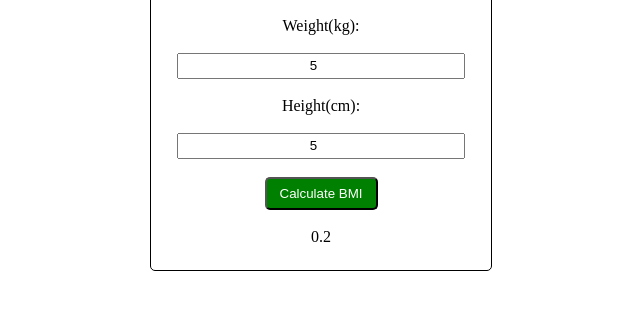
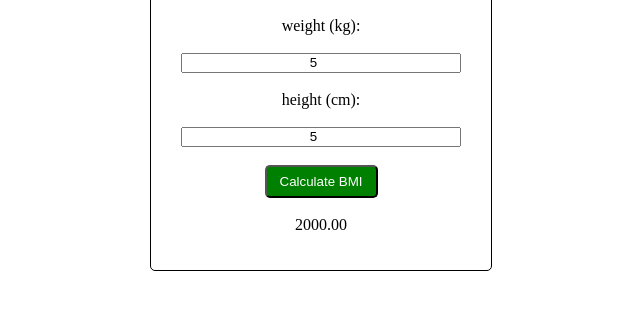
Before and after one commit to Ansh-Choudhary-1/MINI-PROJECTS-WEB-D, a plain HTML site: page BMI-CALCULATOR/index.html in a window 1280 px wide. Both pictures are taken after typing "5", "5" into the empty fields and a click on the button "Calculate BMI". Shown: the part 79-388 px from the top of the page, without its empty margins (327-967 px from the left). Drawn offline with Linux system fonts and the light colour scheme.

Commit message:
index.html

```diff
--- a/BMI-CALCULATOR/index.html
+++ b/BMI-CALCULATOR/index.html
@@ -1,4 +1,3 @@
-<!DOCTYPE html>
 <html>
 <head>
 	<link rel="stylesheet" type="text/css" href="style.css">
@@ -10,27 +9,29 @@
 	<div id ="bmiCalculator">
 		<h2>BMI Calculator</h2>
 		<div class = "weight-input">
-			<label for = "weight">Weight(kg):</label><br><br>
-			<input type = "number" id = "weight" placeholder="Weight in kilograms"><br><br>
+			<label for = "weight">weight (kg):</label><br><br>
+			<input type = "number" id = "weight" placeholder="weight in kilograms"><br><br>
 		</div>
 		<div class = "height-input">
-			<label for = "height">Height(cm):</label><br><br>
-			<input type = "number" id = "height" placeholder = "Height in centimeters"><br><br>
+			<label for = "height">height (cm):</label><br><br>
+			<input type = "number" id = "height" placeholder = "height in centimeters"><br><br>
 		</div>
-		<button id = "btn">Calculate BMI</button><br><br>
+		<button id = "btn" onclick="calculatebmi()">Calculate BMI</button><br><br>
 		<div id = "result"></div>
 	</div>
-
-</body>
 <script type="text/javascript">
 
-	document.getElementById("btn").addEventListener('click',function calculateBMI(){
+	function calculatebmi(){
 		var a = document.getElementById("weight").value;
 		var b = document.getElementById("height").value;
 		var d = document.getElementById("result");
-		var c = a/b/b;
-		d.innerText = c;
-
-	});
+    if(weight===""||height===""){}
+    else{
+        var e = b/100;
+		var c = a/(e*e);
+    var rounded = c.toFixed(2);
+		d.textContent = rounded;
+	}};
 </script>
+</body>
 </html>
```
